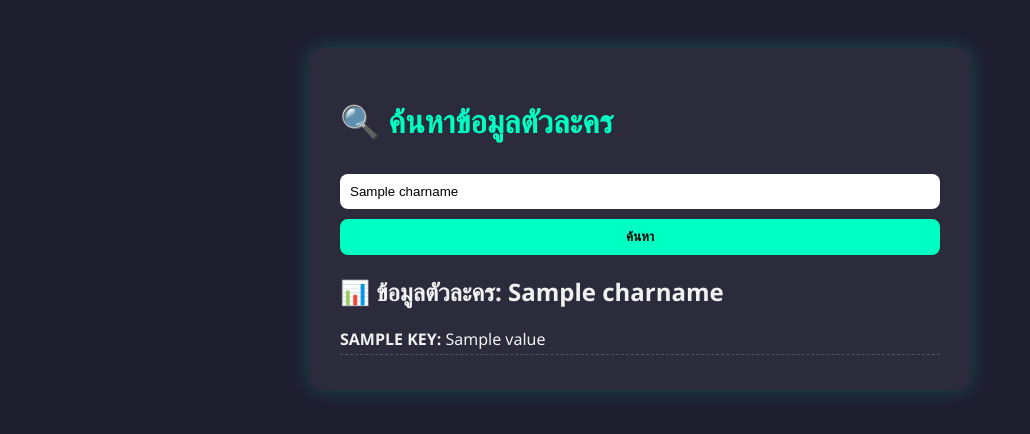
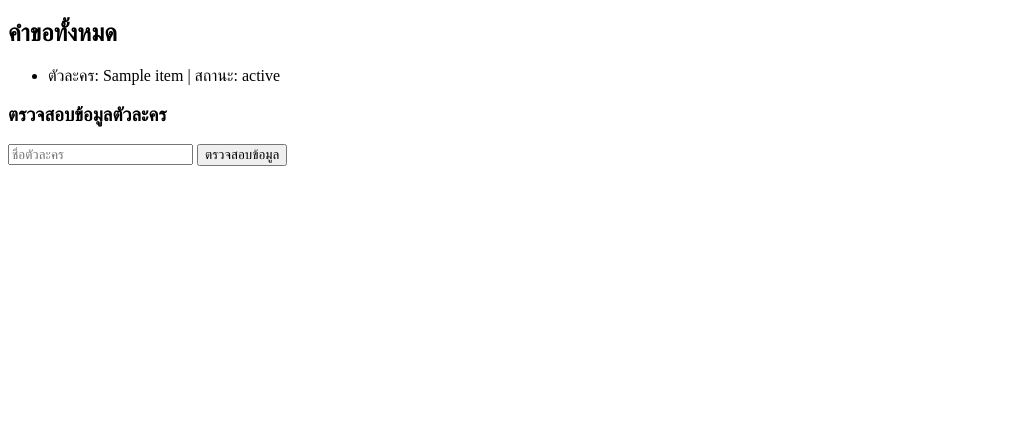
Before and after one commit to gardoffwhite/lineapi, a Flask app: template templates/admin_dashboard.html in a window 1280 px wide. Shown: the top 434 px of the page, without its empty margins (0-1030 px from the left). Run offline with Flask 2, Linux system fonts and the light colour scheme; the template is opened without the code that fills it: most values are stand-ins (such as "Sample title", 1, 10 or a date in 2020).

Commit message:
Update admin_dashboard.html

```diff
--- a/templates/admin_dashboard.html
+++ b/templates/admin_dashboard.html
@@ -1,67 +1,20 @@
 <!DOCTYPE html>
-<html>
+<html lang="th">
 <head>
     <meta charset="UTF-8">
-    <title>Admin Dashboard - Character Lookup</title>
-    <style>
-        body {
-            font-family: 'Segoe UI', sans-serif;
-            background-color: #1e1e2f;
-            color: #f1f1f1;
-            padding: 40px;
-        }
-        h1 {
-            color: #00ffc3;
-        }
-        .container {
-            max-width: 600px;
-            margin: auto;
-            background-color: #2b2b3c;
-            padding: 30px;
-            border-radius: 12px;
-            box-shadow: 0 0 20px rgba(0,255,195,0.2);
-        }
-        input[type="text"], input[type="submit"] {
-            padding: 10px;
-            width: 100%;
-            margin-top: 10px;
-            border-radius: 8px;
-            border: none;
-            box-sizing: border-box;
-        }
-        input[type="submit"] {
-            background-color: #00ffc3;
-            color: #000;
-            font-weight: bold;
-            cursor: pointer;
-        }
-        .stat-block {
-            margin-top: 20px;
-        }
-        .stat-block p {
-            font-size: 16px;
-            margin-bottom: 5px;
-            border-bottom: 1px dashed #555;
-            padding-bottom: 4px;
-        }
-    </style>
+    <title>Admin Dashboard</title>
 </head>
 <body>
-    <div class="container">
-        <h1>🔍 ค้นหาข้อมูลตัวละคร</h1>
-        <form method="POST">
-            <input type="text" name="charname" placeholder="ชื่อตัวละคร" value="{{ charname }}" required>
-            <input type="submit" value="ค้นหา">
-        </form>
-
-        {% if char_data %}
-        <div class="stat-block">
-            <h2>📊 ข้อมูลตัวละคร: {{ charname }}</h2>
-            {% for key, value in char_data.items() %}
-                <p><strong>{{ key.upper() }}:</strong> {{ value }}</p>
-            {% endfor %}
-        </div>
-        {% endif %}
-    </div>
+    <h2>คำขอทั้งหมด</h2>
+    <ul>
+    {% for item in requests %}
+        <li>ตัวละคร: {{ item.charname }} | สถานะ: {{ item.status }}</li>
+    {% endfor %}
+    </ul>
+    <h3>ตรวจสอบข้อมูลตัวละคร</h3>
+    <form action="/fetch-char" method="post">
+        <input type="text" name="charname" placeholder="ชื่อตัวละคร">
+        <button type="submit">ตรวจสอบข้อมูล</button>
+    </form>
 </body>
 </html>
```
